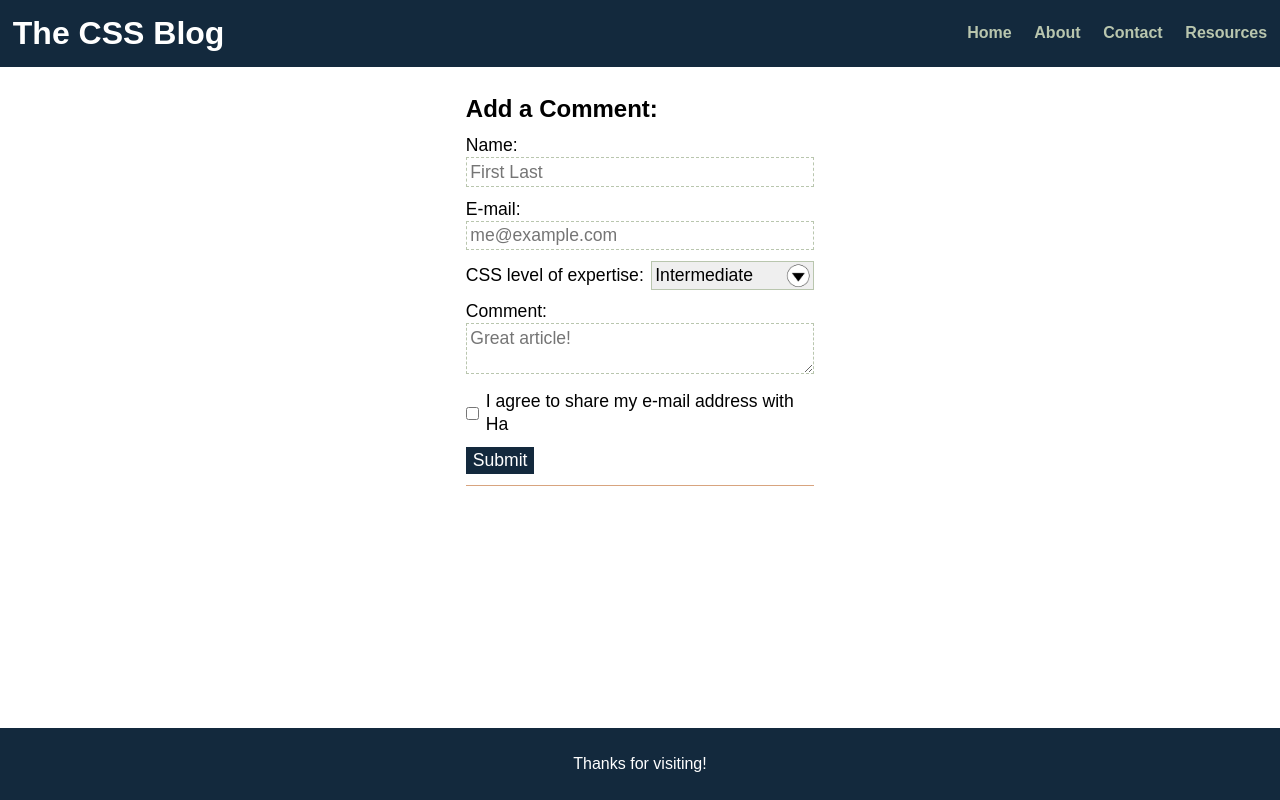
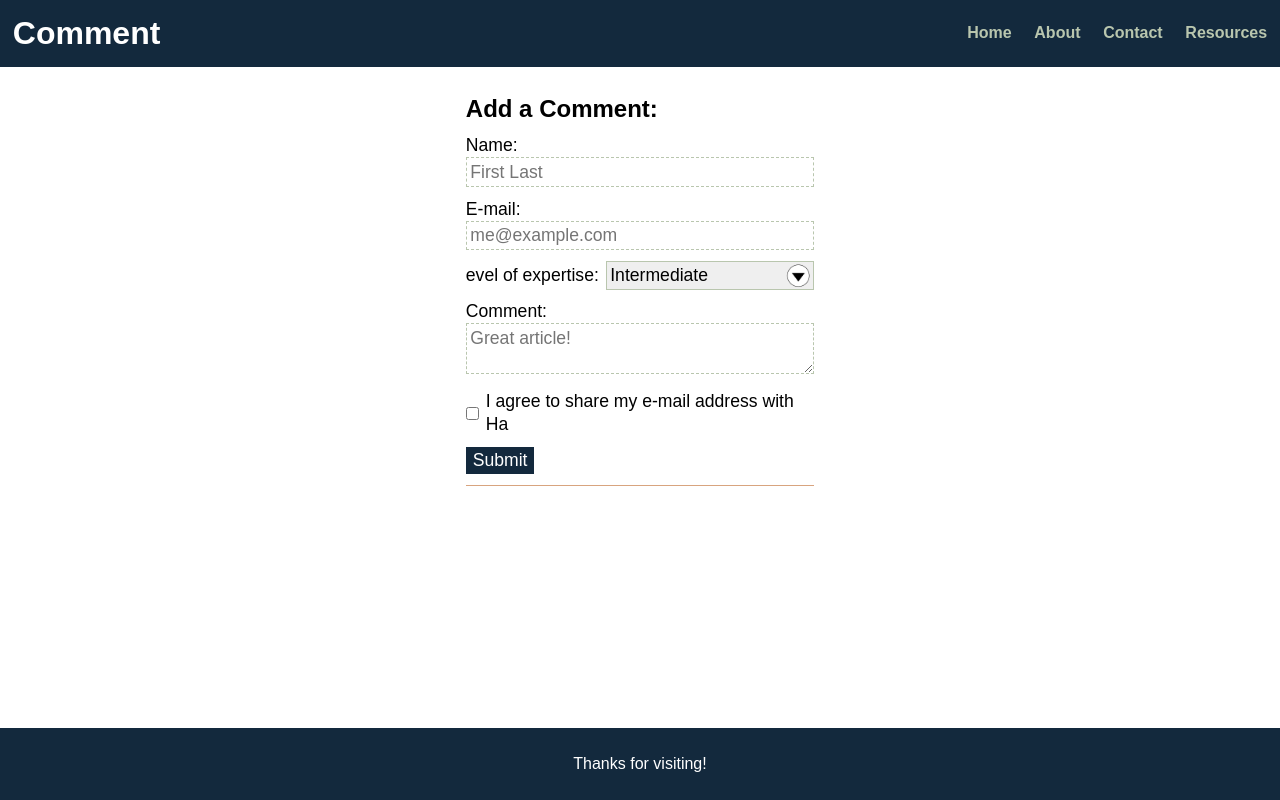
Before and after one commit to nguyendinhkhanhha296/comment, a plain HTML site: page index.html in a window 1280 px wide. Drawn offline with Linux system fonts and the light colour scheme.

Commit message:
Update index.html

```diff
--- a/index.html
+++ b/index.html
@@ -11,10 +11,10 @@
 
 <body>
   <header>
-    <h1>The CSS Blog</h1>
+    <h1>Comment</h1>
     <nav>
       <ul>
-        <li><a href="#">Home</a></li>
+        <li><a href="https://nguyendinhkhanhha296.github.io/comment/">Home</a></li>
         <li><a href="#">About</a></li>
         <li><a href="#">Contact</a></li>
         <li><a href="#">Resources</a></li>
@@ -36,7 +36,7 @@
             <input class="text-input" id="email" type="text" placeholder="me@example.com" />
           </p>
           <p class="flex-row">
-            <label for="expertise">CSS level of expertise:</label>
+            <label for="expertise">evel of expertise:</label>
             <select id="expertise">
               <option>Beginner</option>
               <option selected>Intermediate</option>
```
